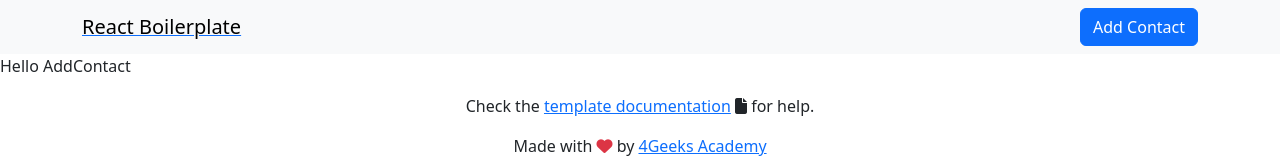
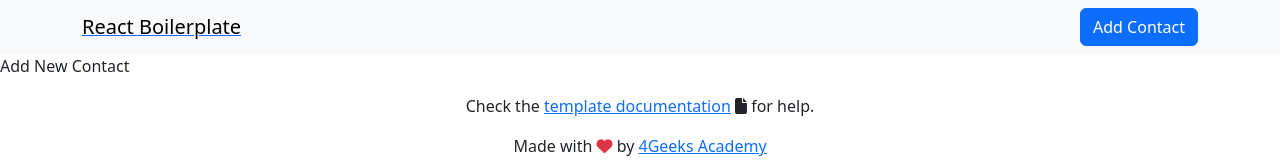
Before and after one commit to 4GeeksAcademy/dwanedunn-react-webapp-base, a React (Vite) app: page /AddContact in a window 1280 px wide. Shown: the top 160 px of the page. Built offline with nearby package versions, Linux system fonts and the light colour scheme.

Commit message:
work on Contacts

```diff
--- a/src/pages/AddContact.jsx
+++ b/src/pages/AddContact.jsx
@@ -1,5 +1,5 @@
 import React from 'react';
 
 export const AddContact = () => {
-  return <div>Hello AddContact</div>;
+  return <div>Add New Contact</div>;
 };
--- a/src/pages/Contacts.jsx
+++ b/src/pages/Contacts.jsx
@@ -14,6 +14,11 @@ export const Contacts = () => {
           </li>
         );
       })}
+      {store.contacts.length === 0 && (
+        <li>
+          <h2>No contacts found</h2>
+        </li>
+      )}
     </ul>
   );
 };
```
